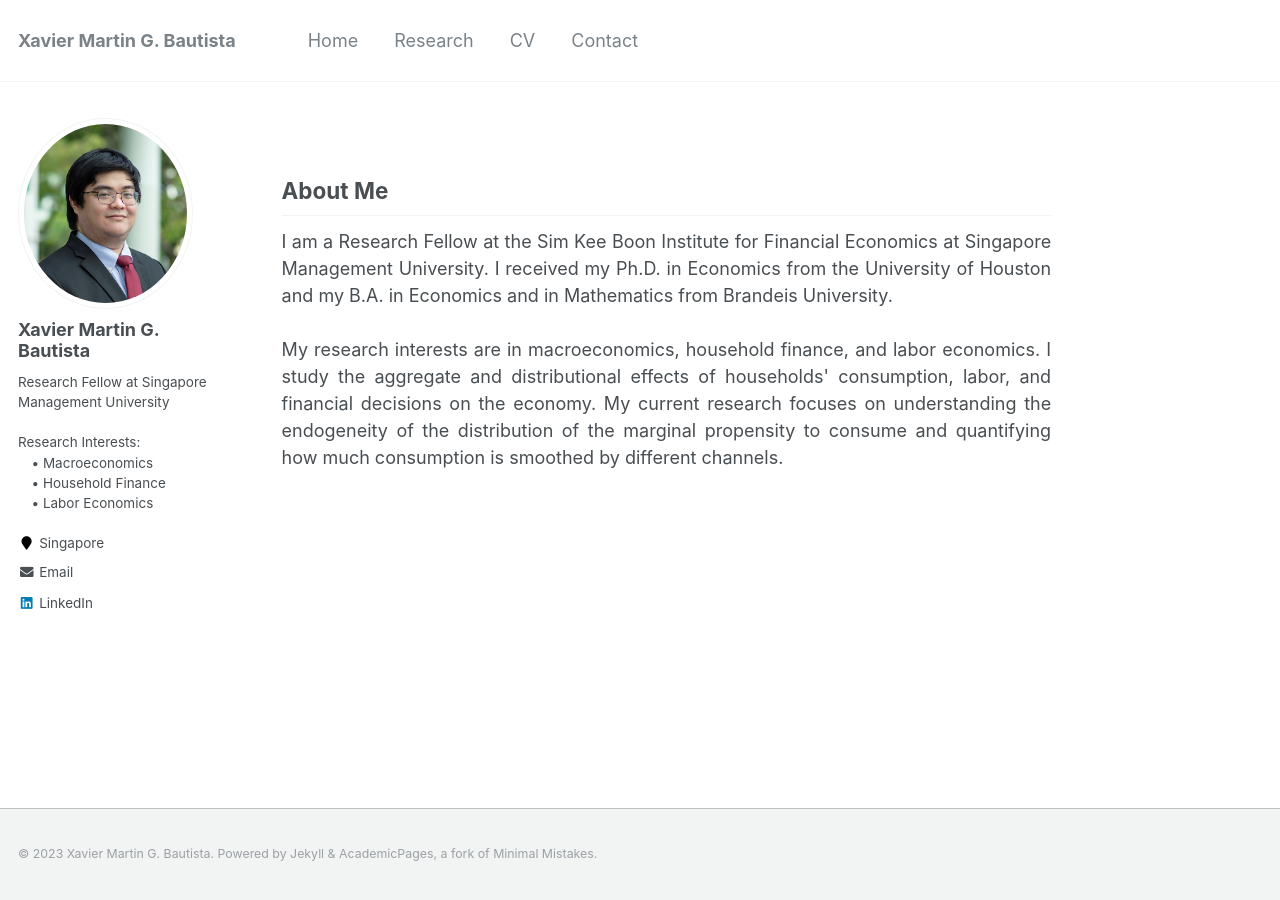
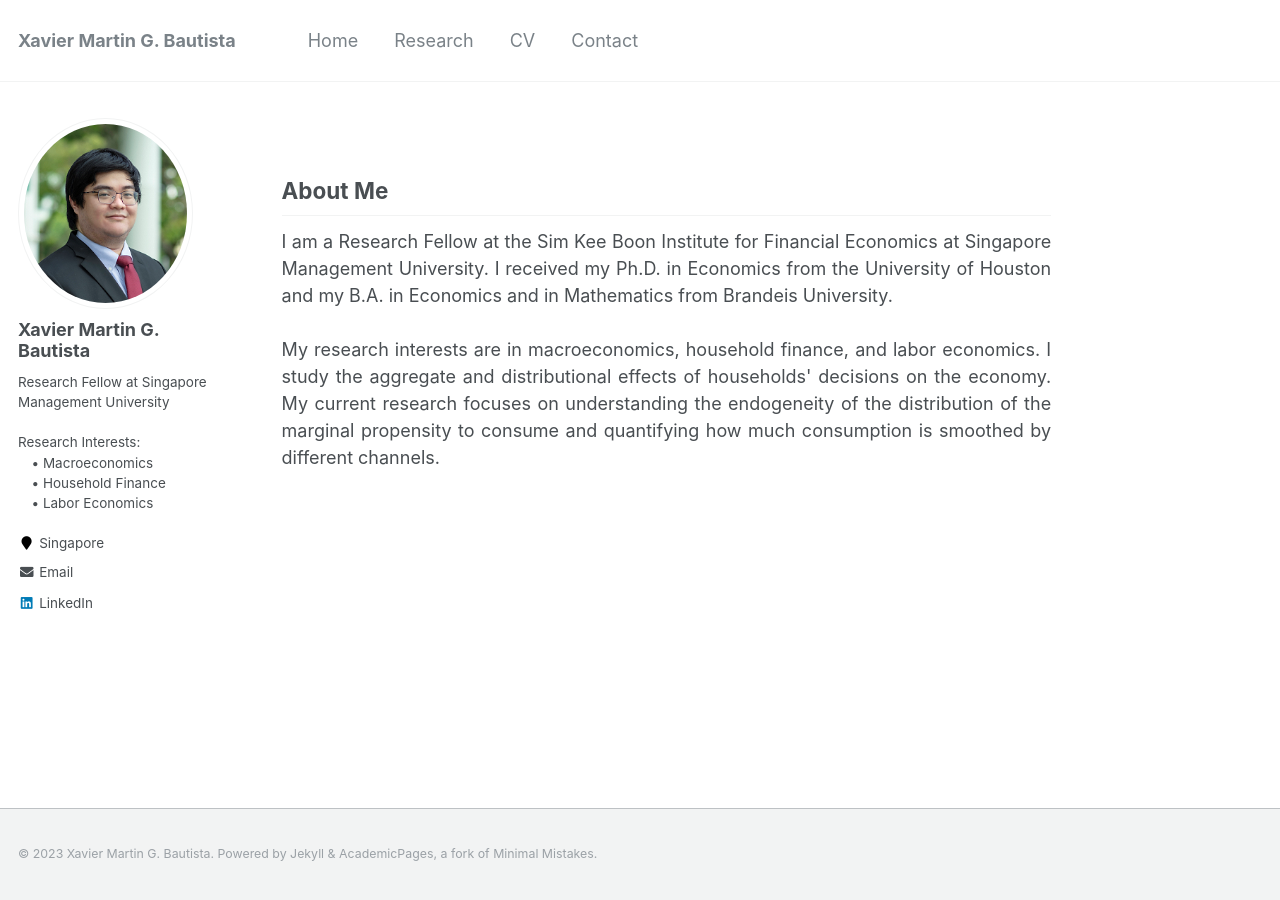
Before and after one commit to xmgbautista/xmgbautista.github.io, a Jekyll site: the page built from _pages/about.md, in a window 1280 px wide. Built offline with Jekyll 4.4.1, drawn with Linux system fonts in a browser that asks for light colours.

Commit message:
Update about.md

```diff
--- a/_pages/about.md
+++ b/_pages/about.md
@@ -21,6 +21,6 @@
 Economics from the University of Houston and my B.A. in Economics and in Mathematics from Brandeis University. <br>
 <br>
 My research interests are in macroeconomics, household finance, and labor economics. I study the aggregate and distributional effects of
-households' consumption, labor, and financial decisions on the economy. My current research focuses on understanding the endogeneity of
-the distribution of the marginal propensity to consume and quantifying how much consumption is smoothed by different channels.
+households' decisions on the economy. My current research focuses on understanding the endogeneity of the distribution of the marginal
+propensity to consume and quantifying how much consumption is smoothed by different channels.
 </p>
```
